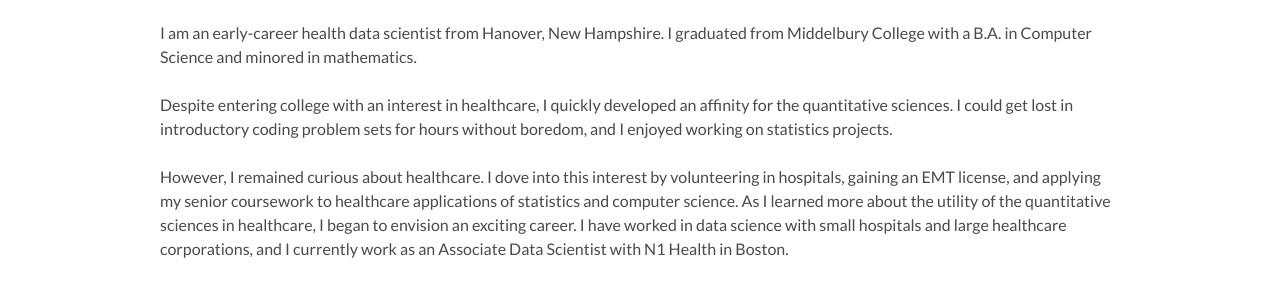
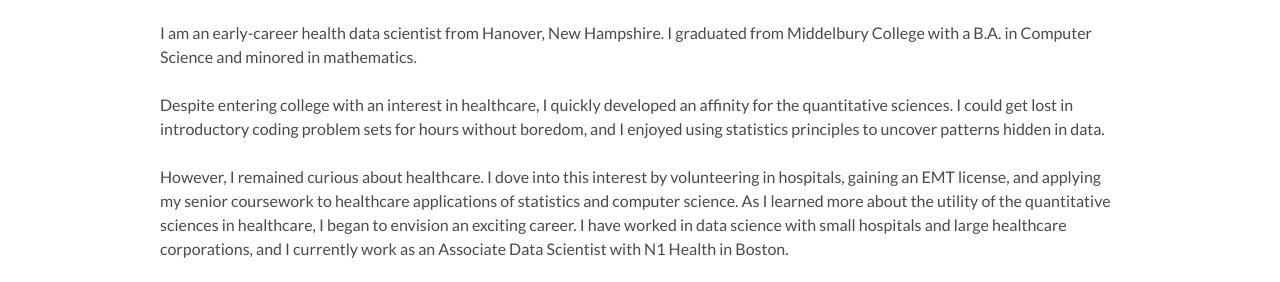
Before and after one commit to leftmire/leftmire.github.io, a plain HTML site: page docs/index.html in a window 1280 px wide. Shown: the part 499-781 px from the top of the page. Drawn offline with Linux system fonts and the light colour scheme.

Commit message:
sentence tweak

```diff
--- a/docs/index.html
+++ b/docs/index.html
@@ -45,7 +45,7 @@
       <p>I am an early-career health data scientist from Hanover, New Hampshire. I graduated from Middelbury College with a B.A. in Computer Science and minored in mathematics. </p>
       &nbsp;
       <p>Despite entering college with an interest in healthcare, I quickly developed an affinity for the quantitative sciences. I could get lost in introductory coding problem sets
-        for hours without boredom, and I enjoyed working on statistics projects. </p>
+        for hours without boredom, and I enjoyed using statistics principles to uncover patterns hidden in data. </p>
         &nbsp;
       <p> However, I remained curious about healthcare. I dove into this interest by volunteering in hospitals, gaining an EMT license, and applying my senior coursework to
         healthcare applications of statistics and computer science. As I learned more about the utility of the quantitative sciences in healthcare, I began to envision an exciting career.
```
